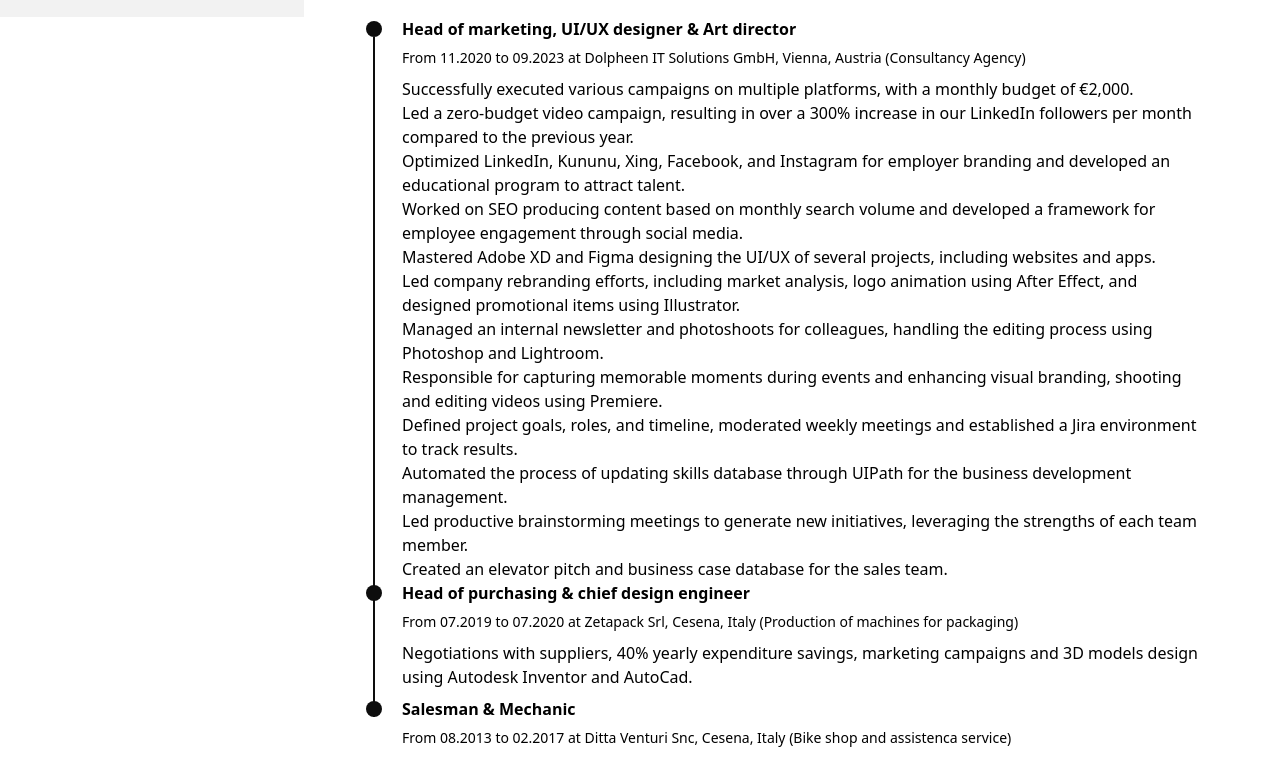
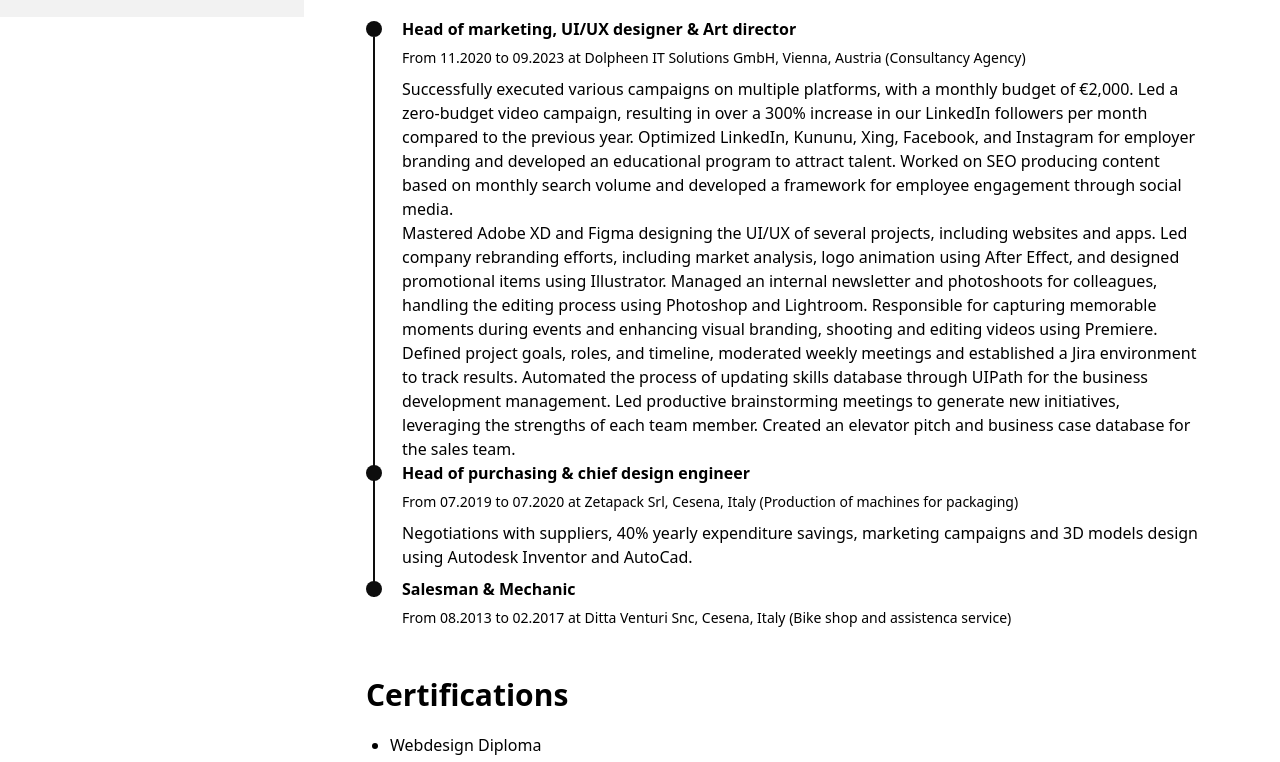
Before and after one commit to albi21dev/myportfolio, an Astro site: page /myportfolio/cv in a window 1280 px wide. Shown: the part 783-1545 px from the top of the page. Built offline with nearby package versions, Linux system fonts and the light colour scheme; Astro itself is replaced by a stand-in of ours.

Commit message:
fix html cv

```diff
--- a/src/pages/cv.astro
+++ b/src/pages/cv.astro
@@ -55,43 +55,24 @@
     <ul>
       <li>
         Successfully executed various campaigns on multiple platforms, with a monthly budget of €2,000.
+        Led a zero-budget video campaign, resulting in over a 300% increase in our LinkedIn followers per month compared to the previous year.
+        Optimized LinkedIn, Kununu, Xing, Facebook, and Instagram for employer branding and developed an educational program to attract talent.
+        Worked on SEO producing content based on monthly search volume and developed a framework for employee engagement through social media.
+        <br>
       </li>
       <li>
-        Led a zero-budget video campaign, resulting in over a 300% increase in our LinkedIn followers per month compared to the previous year.
+        Mastered Adobe XD and Figma designing the UI/UX of several projects, including websites and apps.
+        Led company rebranding efforts, including market analysis, logo animation using After Effect, and designed promotional items using Illustrator.
+        Managed an internal newsletter and photoshoots for colleagues, handling the editing process using Photoshop and Lightroom.
+        Responsible for capturing memorable moments during events and enhancing visual branding, shooting and editing videos using Premiere.
+        <br>
       </li>
       <li>
-        Optimized LinkedIn, Kununu, Xing, Facebook, and Instagram for employer branding and developed an educational program to attract talent.
-      </li>
-      <li>
-      Worked on SEO producing content based on monthly search volume and developed a framework for employee engagement through social media.
-    </li>
-  </ul>
-  <ul>
-    <li>
-      Mastered Adobe XD and Figma designing the UI/UX of several projects, including websites and apps.
-    </li>
-    <li>
-      Led company rebranding efforts, including market analysis, logo animation using After Effect, and designed promotional items using Illustrator.
-    </li>
-    <li>
-      Managed an internal newsletter and photoshoots for colleagues, handling the editing process using Photoshop and Lightroom.
-    </li>
-    <li>
-      Responsible for capturing memorable moments during events and enhancing visual branding, shooting and editing videos using Premiere.
-    </li>
-</ul>
-<ul>
-  <li>
         Defined project goals, roles, and timeline, moderated weekly meetings and established a Jira environment to track results.
-  </li>
-  <li>
         Automated the process of updating skills database through UIPath for the business development management.
-  </li>
-  <li>
         Led productive brainstorming meetings to generate new initiatives, leveraging the strengths of each team member.
-  </li>
-  <li>
         Created an elevator pitch and business case database for the sales team.
+        <br>
       </li>
     </ul>
 
@@ -152,6 +133,7 @@
     <li>Google Ads</li>
     <li>LinkedIn Campaign</li>
     <li>Google Analytics</li>
+  </ul>
   <ul>
     <p>Management</p>
     <li>Planning</li>
```
Lines whose indentation alone changed are shown as unchanged.
